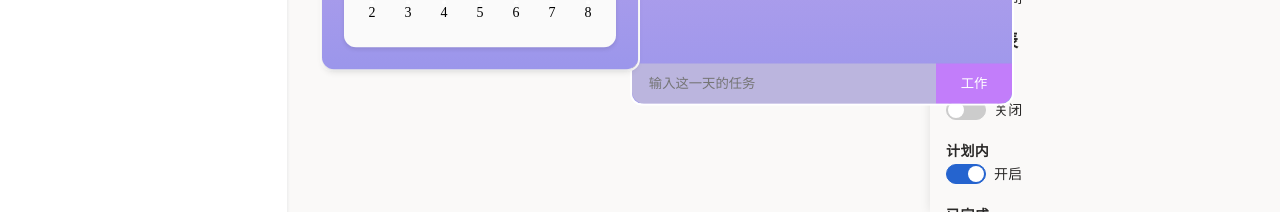
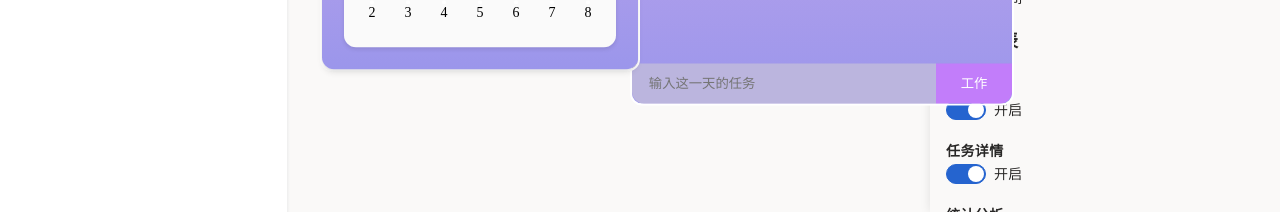
Before and after one commit to Taslr2/ToDo, a Vue app in the folder web/: page / in a window 1280 px wide. Both pictures are taken after a click on the element 1112 px from the left and 24 px from the top of the page. Shown: the part 588-800 px from the top of the page. Built offline with nearby package versions, Linux system fonts and the light colour scheme; a web font is replaced by a local one.

Commit message:
右侧弹窗按钮修改

```diff
--- a/web/src/components/RightPopUpWindows/SettingWindow.vue
+++ b/web/src/components/RightPopUpWindows/SettingWindow.vue
@@ -23,7 +23,7 @@ const [
   ref(true),
   ref(true),
   ref(false),
-  ref(false),
+  ref(true),
   ref(true),
   ref(true),
   ref(false),
@@ -120,7 +120,7 @@ const closeIsSetting = () => {
         </div>
         <div class="subtitle">智能列表</div>
         <div class="choice">
-          重要
+          四象限
           <div class="button">
             <el-switch
               v-model="value8"
@@ -130,7 +130,7 @@ const closeIsSetting = () => {
           </div>
         </div>
         <div class="choice">
-          计划内
+          任务详情
           <div class="button">
             <el-switch
               v-model="value9"
@@ -140,7 +140,7 @@ const closeIsSetting = () => {
           </div>
         </div>
         <div class="choice">
-          已完成
+          统计分析
           <div class="button">
             <el-switch
               v-model="value10"
```
